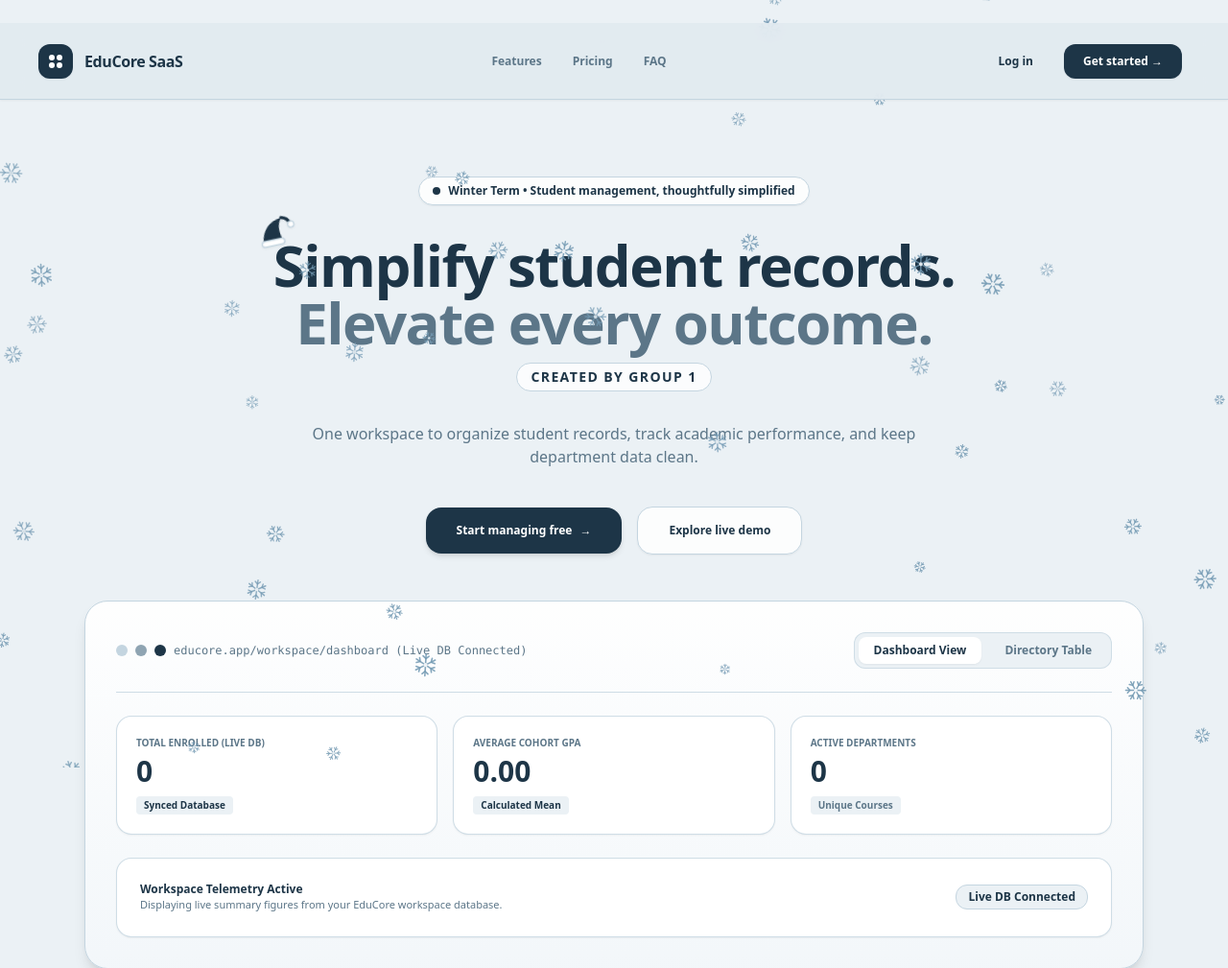
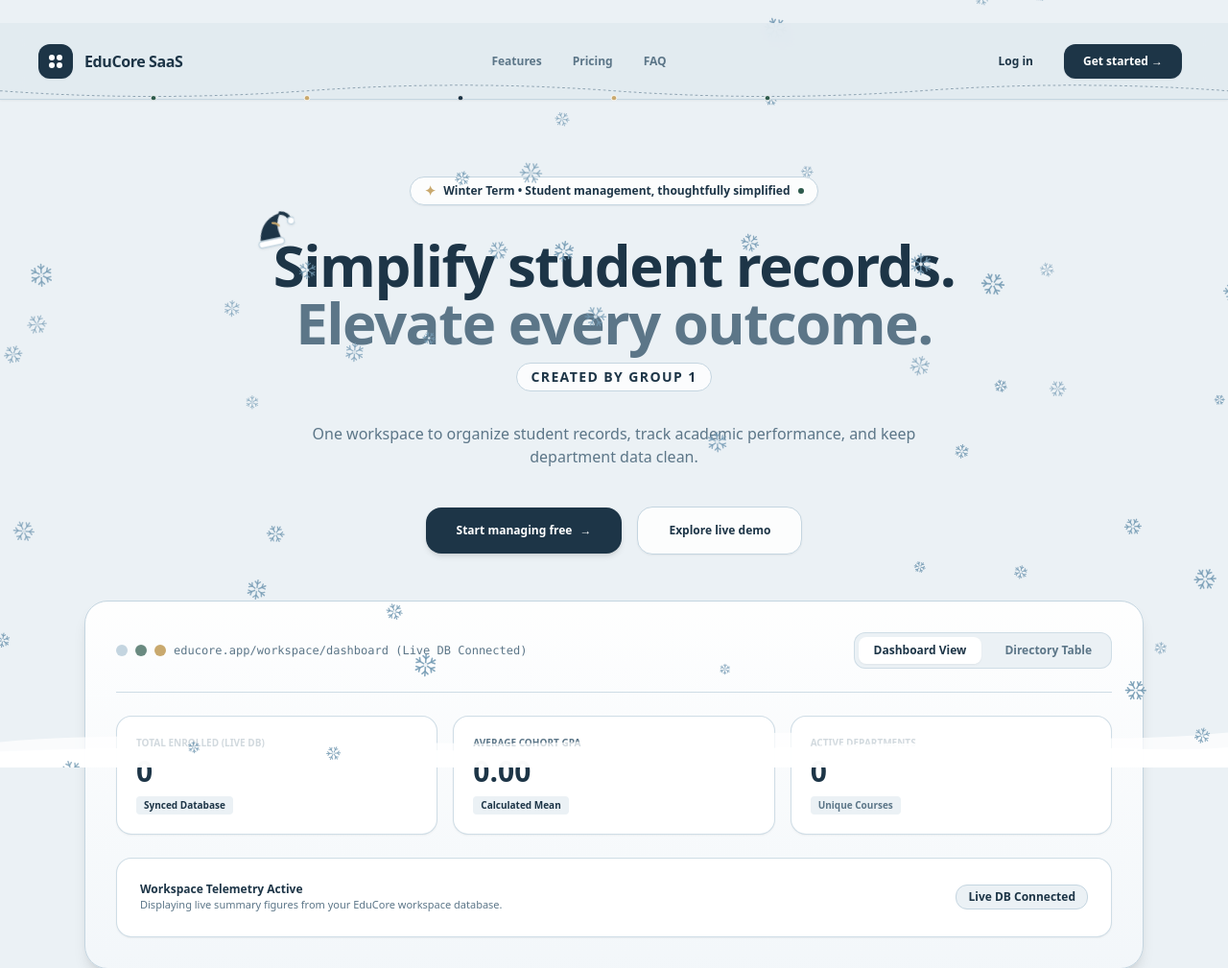
Before and after one commit to georgealmadrones-del/DSA_System, a Laravel app: page / in a window 1280 px wide. Shown: the top 1009 px of the page at 96% size. Run offline with Laravel 12, Linux system fonts and the light colour scheme; data that the repository does not hold is empty; parts of the project's set-up code (start-up, migrations or seed data) failed here and were passed over; some libraries are stand-ins or nearby versions.

Commit message:
Add subtle festive holiday accents and snowdrift to welcome page

```diff
--- a/resources/views/welcome.blade.php
+++ b/resources/views/welcome.blade.php
@@ -15,6 +15,8 @@
                         birch: '#8FA4B2',
                         iceborder: '#C4D5E0',
                         snowmist: '#EBF1F5',
+                        holly: '#2D5A4C',
+                        tinsel: '#C9A96E',
                     }
                 }
             }
@@ -25,8 +27,27 @@
     <!-- Full-Page Snowflake Layer (Skips Log in & Get started action zone) -->
     <canvas id="pageSnowflakes" class="pointer-events-none fixed inset-0 w-full h-full z-30"></canvas>
 
+    <!-- Subtle Snowdrift Base along Viewport Bottom -->
+    <div class="pointer-events-none fixed inset-x-0 bottom-0 h-14 z-20 overflow-hidden">
+        <svg class="w-full h-full" viewBox="0 0 1440 80" preserveAspectRatio="none" fill="none">
+            <path d="M0 42C240 16 480 62 760 36C1020 12 1240 54 1440 28V80H0V42Z" fill="#FFFFFF" fill-opacity="0.72"/>
+            <path d="M0 56C320 38 620 70 960 48C1180 34 1330 62 1440 50V80H0V56Z" fill="#FFFFFF" fill-opacity="0.92"/>
+        </svg>
+    </div>
+
     <!-- Top Bar -->
     <header class="relative w-full bg-[#E1EAF0]/90 backdrop-blur-md border-b border-iceborder h-20 flex items-center justify-between px-6 md:px-10 sticky top-0 z-40 shadow-sm">
+        <!-- Subtle Festive Garland & Mini Ornaments along Header Bottom Edge -->
+        <svg class="pointer-events-none absolute inset-x-0 -bottom-2.5 w-full h-5 z-30 overflow-visible" viewBox="0 0 1440 24" preserveAspectRatio="none" fill="none">
+            <path d="M0 2Q180 16 360 2T720 2T1080 2T1440 2" stroke="#8FA4B2" stroke-width="1.2" stroke-dasharray="3 3"/>
+            <!-- Mini frosted ornaments -->
+            <circle cx="180" cy="11" r="3.2" fill="#2D5A4C" stroke="#FFFFFF" stroke-width="1"/>
+            <circle cx="360" cy="11" r="3.2" fill="#C9A96E" stroke="#FFFFFF" stroke-width="1"/>
+            <circle cx="540" cy="11" r="3.2" fill="#1D3547" stroke="#FFFFFF" stroke-width="1"/>
+            <circle cx="720" cy="11" r="3.2" fill="#C9A96E" stroke="#FFFFFF" stroke-width="1"/>
+            <circle cx="900" cy="11" r="3.2" fill="#2D5A4C" stroke="#FFFFFF" stroke-width="1"/>
+        </svg>
+
         <div class="flex items-center space-x-3">
             <div class="w-9 h-9 rounded-xl bg-alpine flex items-center justify-center text-white shadow-sm">
                 <div class="grid grid-cols-2 gap-0.5">
@@ -55,19 +76,21 @@
     <!-- Hero Section -->
     <section class="relative z-10 max-w-5xl mx-auto px-6 pt-20 pb-12 text-center space-y-8">
         <div class="inline-flex items-center space-x-2 px-3.5 py-1.5 bg-white/85 border border-iceborder rounded-full shadow-sm text-xs font-semibold text-alpine">
-            <span class="w-2 h-2 rounded-full bg-alpine"></span>
+            <span class="text-tinsel text-sm leading-none">&#10022;</span>
             <span>Winter Term &bull; Student management, thoughtfully simplified</span>
+            <span class="w-1.5 h-1.5 rounded-full bg-holly"></span>
         </div>
 
         <div class="space-y-3">
             <h1 class="text-4xl md:text-6xl font-extrabold text-alpine tracking-tight leading-tight">
                 <span class="relative inline-block">
-                    <!-- Alpine Elf Hat -->
-                    <svg class="w-9 h-9 md:w-11 md:h-11 text-alpine absolute -top-6 -left-5 -rotate-12 pointer-events-none drop-shadow-sm" viewBox="0 0 48 48" fill="none">
-                        <path d="M9 31C11 17 20 8 34 7C29 13 28 21 31 31H9Z" fill="#1D3547"/>
-                        <path d="M34 7C39 8 42 12 43 16" stroke="#1D3547" stroke-width="3.5" stroke-linecap="round"/>
-                        <circle cx="43.5" cy="16.5" r="3.5" fill="#FFFFFF" stroke="#C4D5E0" stroke-width="1.5"/>
-                        <rect x="7" y="30" width="26" height="6.5" rx="3.25" fill="#FFFFFF" stroke="#C4D5E0" stroke-width="1.5"/>
+                    <!-- Winter Holiday Hat -->
+                    <svg class="w-10 h-10 md:w-12 md:h-12 text-alpine absolute -top-7 -left-6 -rotate-12 pointer-events-none drop-shadow-sm" viewBox="0 0 48 48" fill="none">
+                        <path d="M9 32C11 17 20 7 35 6C29 13 28 21 31 32H9Z" fill="#1D3547"/>
+                        <path d="M25 14.5C28 15 30 16.5 31 18.5" stroke="#C9A96E" stroke-width="2" stroke-linecap="round"/>
+                        <path d="M35 6C40 7 43 11 44 15.5" stroke="#1D3547" stroke-width="3.5" stroke-linecap="round"/>
+                        <circle cx="44.5" cy="16" r="3.8" fill="#FFFFFF" stroke="#C4D5E0" stroke-width="1.5"/>
+                        <rect x="6.5" y="31" width="27" height="7" rx="3.5" fill="#FFFFFF" stroke="#C4D5E0" stroke-width="1.5"/>
                     </svg>
                     Simplify student records.
                 </span>
@@ -101,8 +124,8 @@
             <div class="flex flex-wrap items-center justify-between gap-4 pb-6 border-b border-iceborder/80">
                 <div class="flex items-center space-x-2">
                     <div class="w-3 h-3 rounded-full bg-iceborder"></div>
-                    <div class="w-3 h-3 rounded-full bg-birch"></div>
-                    <div class="w-3 h-3 rounded-full bg-alpine"></div>
+                    <div class="w-3 h-3 rounded-full bg-holly/70"></div>
+                    <div class="w-3 h-3 rounded-full bg-tinsel"></div>
                     <span class="text-xs font-mono text-slateice ml-2">educore.app/workspace/dashboard (Live DB Connected)</span>
                 </div>
                 <div class="flex items-center space-x-2 bg-snowmist p-1 rounded-xl border border-iceborder/70">
@@ -277,7 +300,7 @@
     <section class="relative z-10 max-w-6xl mx-auto px-6 py-12">
         <div class="bg-alpine text-white rounded-3xl p-8 md:p-12 flex flex-col md:flex-row items-center justify-between gap-6 shadow-lg border border-[#152734]">
             <div class="space-y-2 text-center md:text-left">
-                <p class="text-[10px] font-bold uppercase tracking-widest text-iceborder">Winter Term Ready</p>
+                <p class="text-[10px] font-bold uppercase tracking-widest text-tinsel">Winter Term Ready</p>
                 <h3 class="text-xl md:text-2xl font-extrabold">Give your team time back.</h3>
                 <p class="text-xs text-snowmist/90 max-w-md">Set up your workspace and keep student records organized in one place.</p>
             </div>
@@ -365,7 +388,7 @@
             let width = 0;
             let height = 0;
 
-            const flakes = Array.from({ length: 46 }, () => ({
+            const flakes = Array.from({ length: 48 }, () => ({
                 x: Math.random() * 1600,
                 y: Math.random() * 1000,
                 size: 5 + Math.random() * 6.5,
@@ -383,7 +406,7 @@
             resize();
             window.addEventListener('resize', resize);
 
-            function isInsideExcludedZone(x, y, pad = 10) {
+            function isInsideExcludedZone(x, y, pad = 12) {
                 if (!excludedEl) return false;
                 const rect = excludedEl.getBoundingClientRect();
                 return (
@@ -445,7 +468,7 @@
                     if (f.x + f.size < 0) f.x = width + f.size;
                     if (f.x - f.size > width) f.x = -f.size;
 
-                    if (!isInsideExcludedZone(f.x, f.y, f.size + 8)) {
+                    if (!isInsideExcludedZone(f.x, f.y, f.size + 10)) {
                         drawSnowflake(f);
                     }
                 }
```
